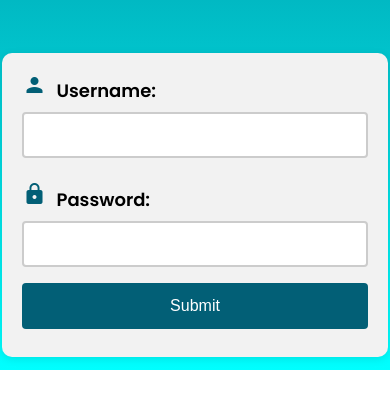
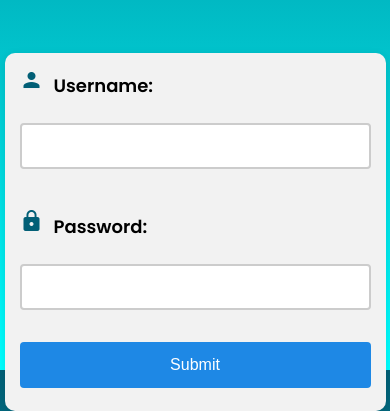
Before and after one commit to walkeram/techbois, a plain HTML site: page index.html in a window 390 px wide. Shown: the part 474-885 px from the top of the page. Before the commit the page ends 844 px from the top, so only its background shows below. Drawn offline with Linux system fonts and the light colour scheme.

Commit message:
Improve login form styling and responsiveness

```diff
--- a/style.css
+++ b/style.css
@@ -35,6 +35,13 @@ h1 {
   text-align: left;
   padding: 20px;
   margin-top: 1rem;
+  max-width: 400px;
+  width: 90%;
+}
+
+.login-form form {
+  display: grid;
+  gap: 1rem;
 }
 input[type="text"], input[type="password"] {
   width: 100%;
@@ -47,7 +54,7 @@ input[type="text"], input[type="password"] {
 }
 input[type="submit"] {
   width: 100%;
-  background-color: #025f76;
+  background-color: #1e88e5;
   color: white;
   padding: 14px 20px;
   margin: 8px 0;
@@ -55,6 +62,11 @@ input[type="submit"] {
   border-radius: 4px;
   cursor: pointer;
   font-size: 16px;
+  transition: background-color 0.3s ease;
+}
+
+input[type="submit"]:hover {
+  background-color: #1565c0;
 }
 label {
   font-size: 18px;
@@ -78,3 +90,9 @@ i {
     opacity: 1;
   }
 }
+
+@media (max-width: 480px) {
+  .login-form {
+    padding: 15px;
+  }
+}
```
